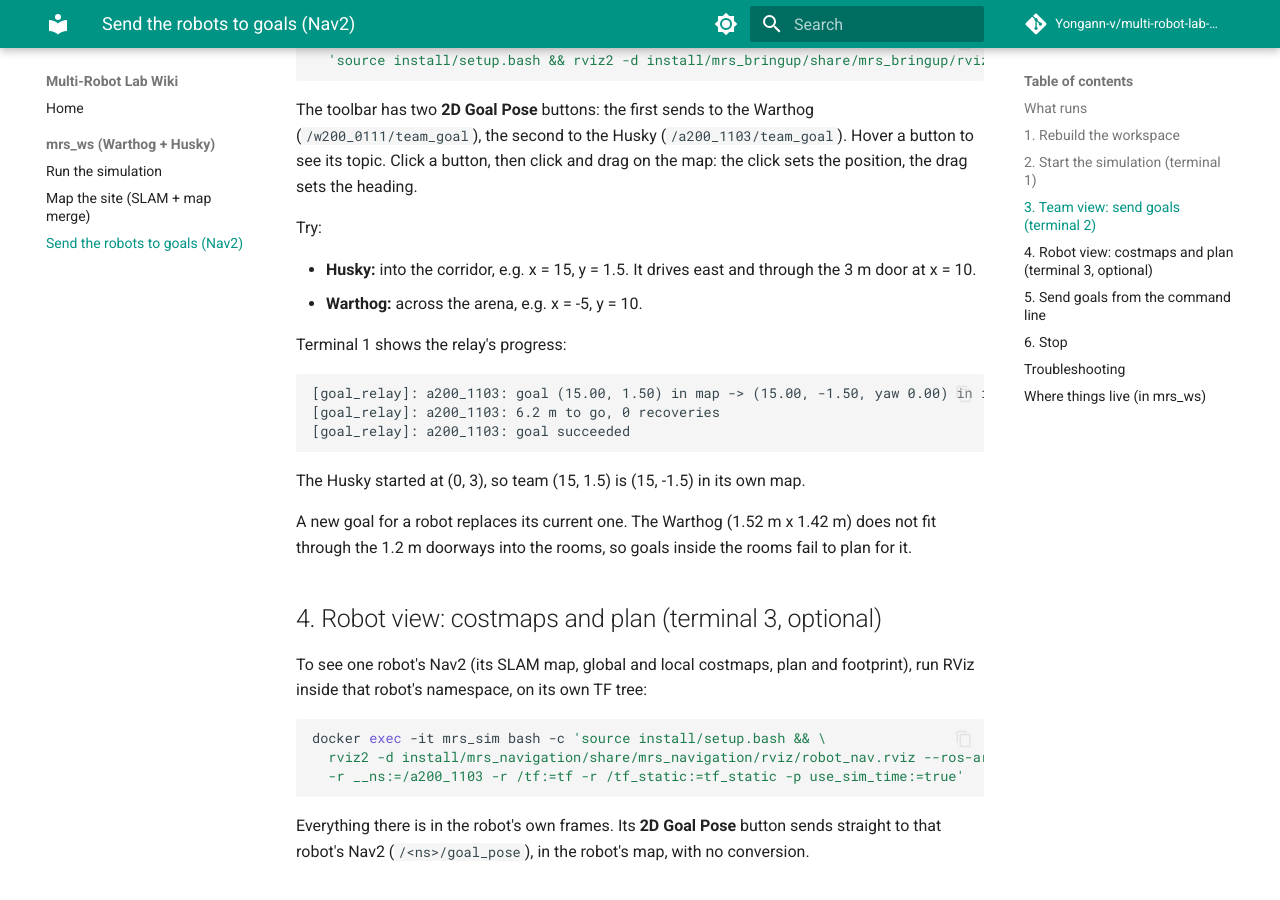
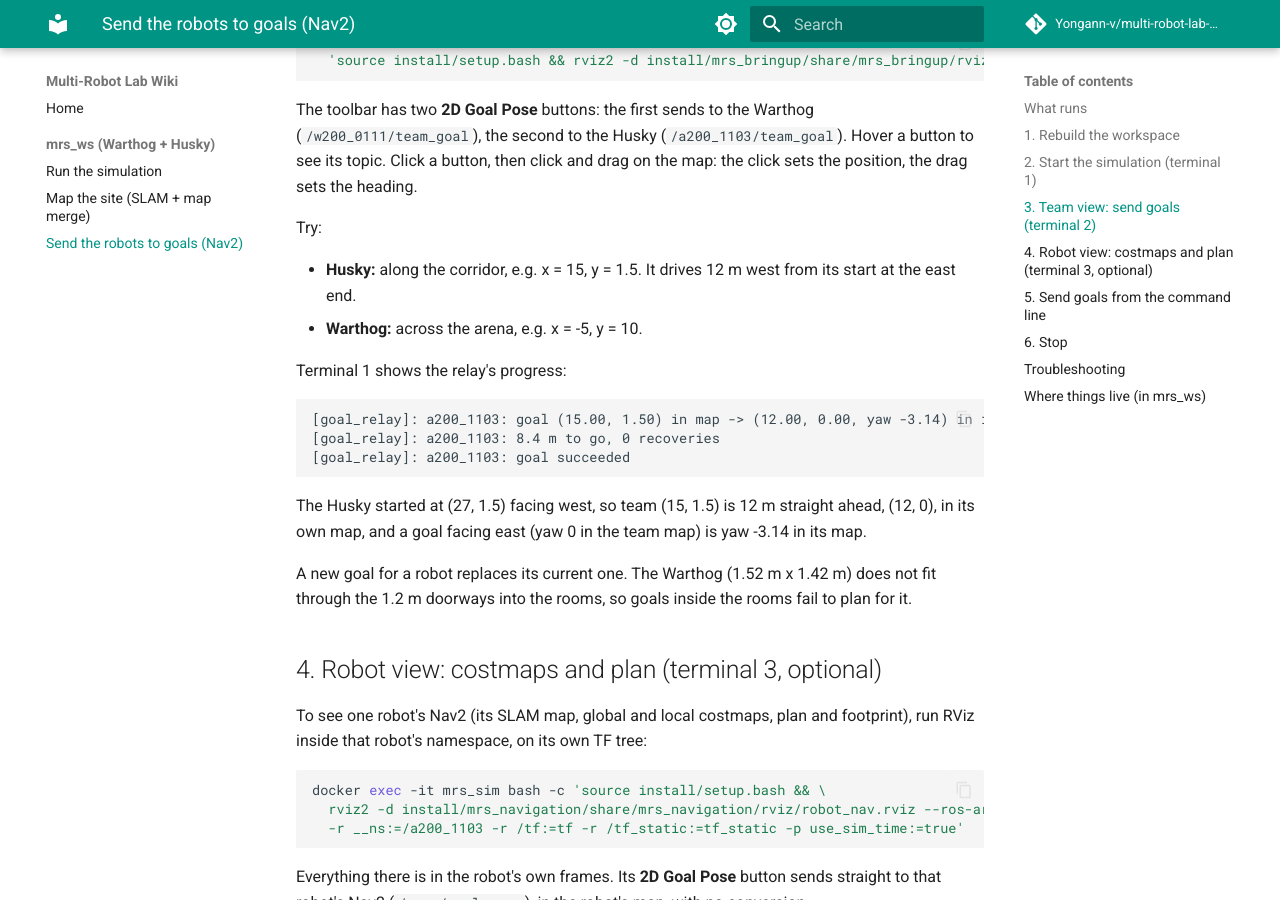
Before and after one commit to Yongann-v/multi-robot-lab-wiki, an MkDocs documentation site: the page built from docs/mrs_ws/navigation.md, in a window 1280 px wide and 900 px high, scrolled down 2115 px. Built offline with MkDocs 1.6.1 and Material for MkDocs 9.7.7, drawn with Linux system fonts in a browser that asks for light colours; comment, search, counter and statistics services are not loaded.

Commit message:
docs: mrs_ws tutorials, Husky starts at the corridor end
Co-Authored-By: Claude Opus 5.5 <noreply@anthropic.com>

````diff
--- a/docs/mrs_ws/navigation.md
+++ b/docs/mrs_ws/navigation.md
@@ -77,18 +77,18 @@ The toolbar has two **2D Goal Pose** buttons: the first sends to the Warthog (`/
 
 Try:
 
-- **Husky:** into the corridor, e.g. x = 15, y = 1.5. It drives east and through the 3 m door at x = 10.
+- **Husky:** along the corridor, e.g. x = 15, y = 1.5. It drives 12 m west from its start at the east end.
 - **Warthog:** across the arena, e.g. x = -5, y = 10.
 
 Terminal 1 shows the relay's progress:
 
 ```text
-[goal_relay]: a200_1103: goal (15.00, 1.50) in map -> (15.00, -1.50, yaw 0.00) in its map
-[goal_relay]: a200_1103: 6.2 m to go, 0 recoveries
+[goal_relay]: a200_1103: goal (15.00, 1.50) in map -> (12.00, 0.00, yaw -3.14) in its map
+[goal_relay]: a200_1103: 8.4 m to go, 0 recoveries
 [goal_relay]: a200_1103: goal succeeded
 ```
 
-The Husky started at (0, 3), so team (15, 1.5) is (15, -1.5) in its own map.
+The Husky started at (27, 1.5) facing west, so team (15, 1.5) is 12 m straight ahead, (12, 0), in its own map, and a goal facing east (yaw 0 in the team map) is yaw -3.14 in its map.
 
 A new goal for a robot replaces its current one. The Warthog (1.52 m x 1.42 m) does not fit through the 1.2 m doorways into the rooms, so goals inside the rooms fail to plan for it.
 
````
Also changed, not shown: docs/mrs_ws/run-simulation.md (+1 -1 lines), docs/mrs_ws/slam-and-map-merge.md (+1 -1 lines).
